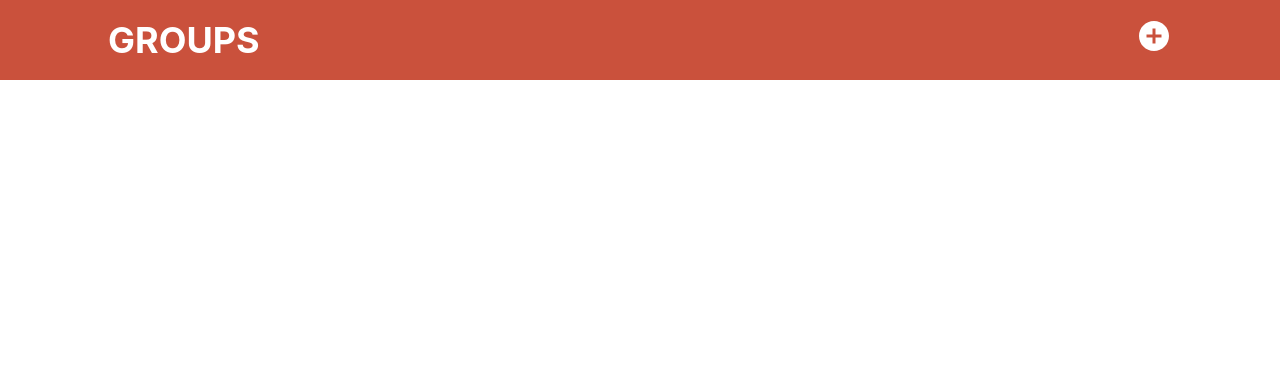
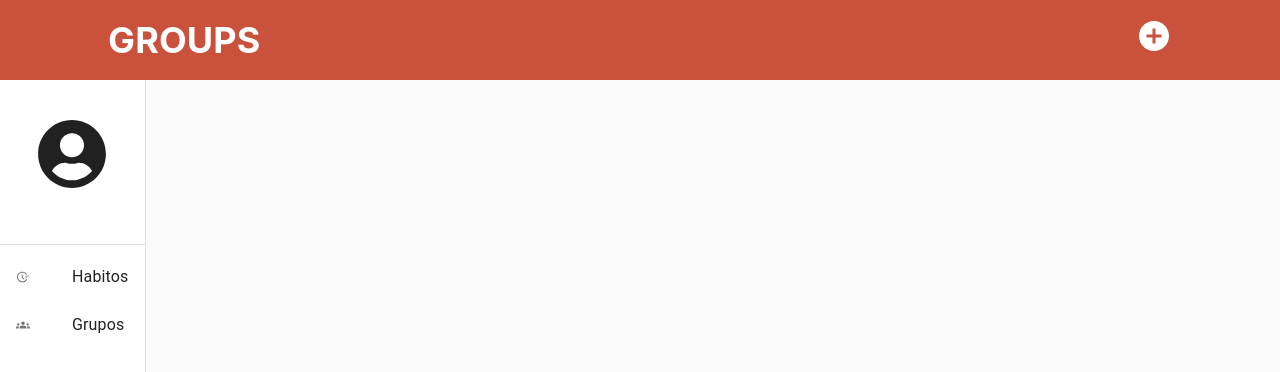
Before and after one commit to andersonklaiton/habitude, a React (Create React App) app: page / in a window 1280 px wide. Shown: the top 372 px of the page. Built offline with nearby package versions, Linux system fonts and the light colour scheme.

Commit message:
feat: set permanent sidebar layout without style

```diff
--- a/src/App.js
+++ b/src/App.js
@@ -1,11 +1,11 @@
-import { Template } from './components/Template';
+import Example from './pages/Example';
 import GlobalStyles from './styles/global';
 
 function App() {
 	return (
 		<>
 			<GlobalStyles />
-			<Template />
+			<Example />
 		</>
 	);
 }
--- a/src/components/Header/styles.js
+++ b/src/components/Header/styles.js
@@ -11,6 +11,7 @@ export const HeaderField = styled.header`
 	height: 80px;
 	left: 0px;
 	top: 0px;
+	z-index: 1201;
 
 	background: var(--red);
 
--- a/src/components/PermanentSidebar/index.jsx
+++ b/src/components/PermanentSidebar/index.jsx
@@ -1,5 +1,62 @@
-const PermanentSidebar = () => {
-	return <></>;
+import {
+	Box,
+	CssBaseline,
+	Divider,
+	List,
+	ListItem,
+	ListItemIcon,
+	ListItemText,
+	Toolbar,
+} from '@material-ui/core';
+import { AiOutlineFieldTime } from 'react-icons/ai';
+import { FaUserCircle } from 'react-icons/fa';
+import { MdGroups } from 'react-icons/md';
+import { Container, Sidebar, UserField, Username } from './styles';
+
+const drawerWidth = 260;
+
+const PermanentSidebar = ({ name }, { children }) => {
+	return (
+		<Container sx={{ display: 'flex' }}>
+			<CssBaseline />
+			<Sidebar
+				variant="permanent"
+				sx={{
+					flexShrink: 0,
+					[`& .MuiDrawer-paper`]: {
+						width: drawerWidth + 'px',
+						boxSizing: 'border-box',
+					},
+				}}
+			>
+				<Toolbar />
+				<Box sx={{ overflow: 'auto' }}>
+					<UserField>
+						<FaUserCircle />
+						<Username>{name}</Username>
+					</UserField>
+					<Divider />
+					<List>
+						{['Habitos', 'Grupos'].map((text, index) => (
+							<ListItem button key={text}>
+								<ListItemIcon>
+									{index % 2 === 0 ? (
+										<AiOutlineFieldTime />
+									) : (
+										<MdGroups />
+									)}
+								</ListItemIcon>
+								<ListItemText primary={text} />
+							</ListItem>
+						))}
+					</List>
+				</Box>
+			</Sidebar>
+			<Box component="main" sx={{ flexGrow: 1, p: 3 }}>
+				{children}
+			</Box>
+		</Container>
+	);
 };
 
 export default PermanentSidebar;
--- /dev/null
+++ b/src/components/PermanentSidebar/styles.js
@@ -0,0 +1,27 @@
+import styled from 'styled-components';
+import { Box, Drawer } from '@material-ui/core';
+
+export const Container = styled(Box)`
+	width: 260px !important;
+`;
+
+export const Sidebar = styled(Drawer)`
+	@media (max-width: 1024px) {
+		display: none;
+	}
+`;
+
+export const UserField = styled.div`
+	height: 180px;
+	display: flex;
+	justify-content: center;
+	align-items: center;
+	text-align: center;
+
+	svg,
+	svg path {
+		font-size: 70px;
+	}
+`;
+
+export const Username = styled.h4``;
--- a/src/components/Template/index.jsx
+++ b/src/components/Template/index.jsx
@@ -3,11 +3,11 @@ import PermanentSidebar from '../PermanentSidebar';
 
 import { TemplateContainer } from './styles';
 
-export const Template = () => {
+export const Template = ({ children }) => {
 	return (
 		<TemplateContainer>
 			<Header />
-			<PermanentSidebar />
+			<PermanentSidebar>{children}</PermanentSidebar>
 		</TemplateContainer>
 	);
 };
--- /dev/null
+++ b/src/pages/Example/index.js
@@ -0,0 +1,11 @@
+import { Template } from '../../components/Template';
+
+const Example = () => {
+	return (
+		<Template>
+			<h1>Hello world!</h1>
+		</Template>
+	);
+};
+
+export default Example;
--- a/src/styles/global.js
+++ b/src/styles/global.js
@@ -9,7 +9,10 @@ export default createGlobalStyle`
 
         font-family: -apple-system, BlinkMacSystemFont, 'Segoe UI', Roboto, Oxygen,
 		Ubuntu, Cantarell, 'Open Sans', 'Helvetica Neue', sans-serif;;
+    }
 
+    html, body {
+        min-height: 100vh;
     }
 
     button {
```
Also changed, not shown: src/components/Sidebar/index.jsx (+76 -76 lines).
